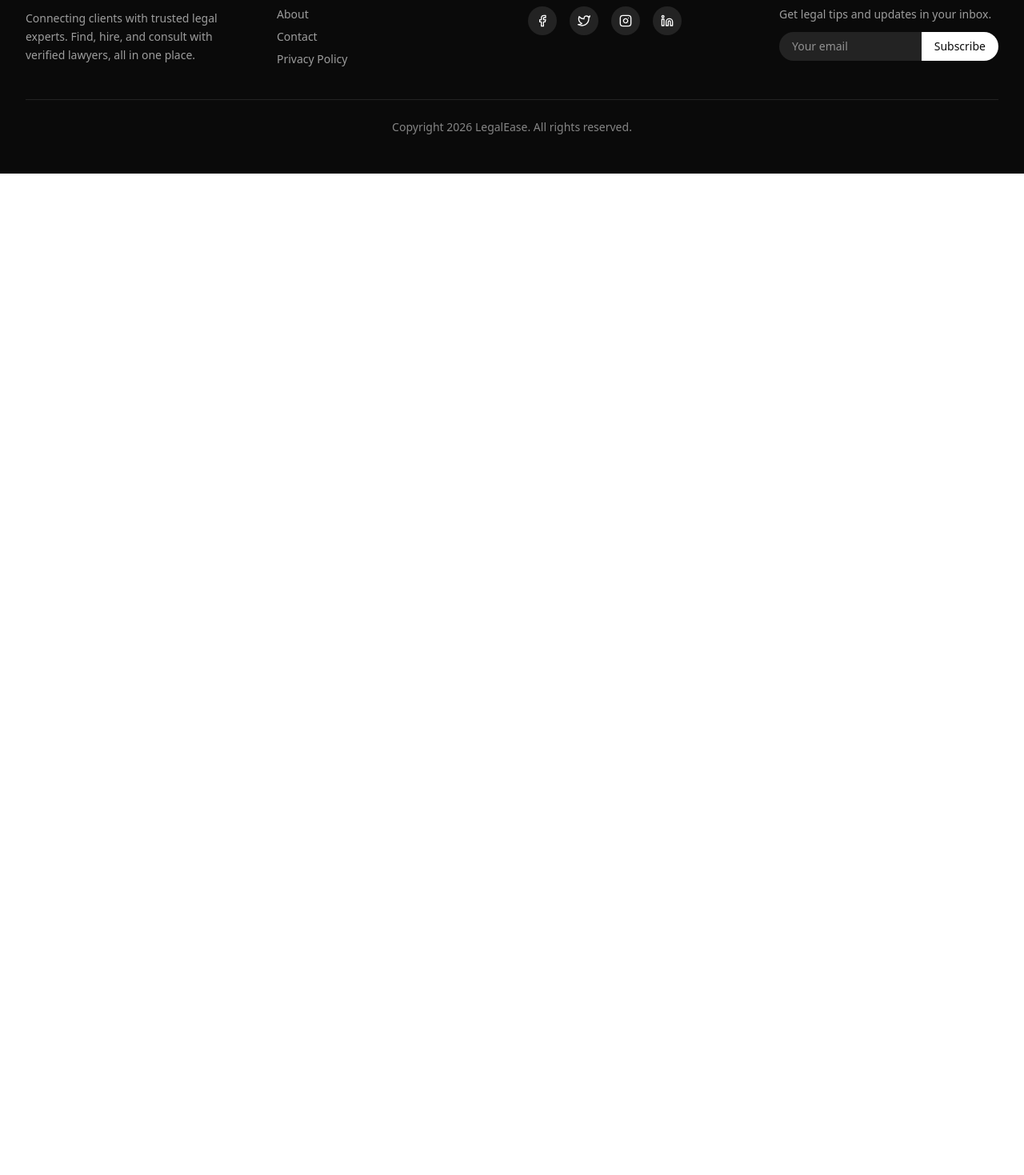
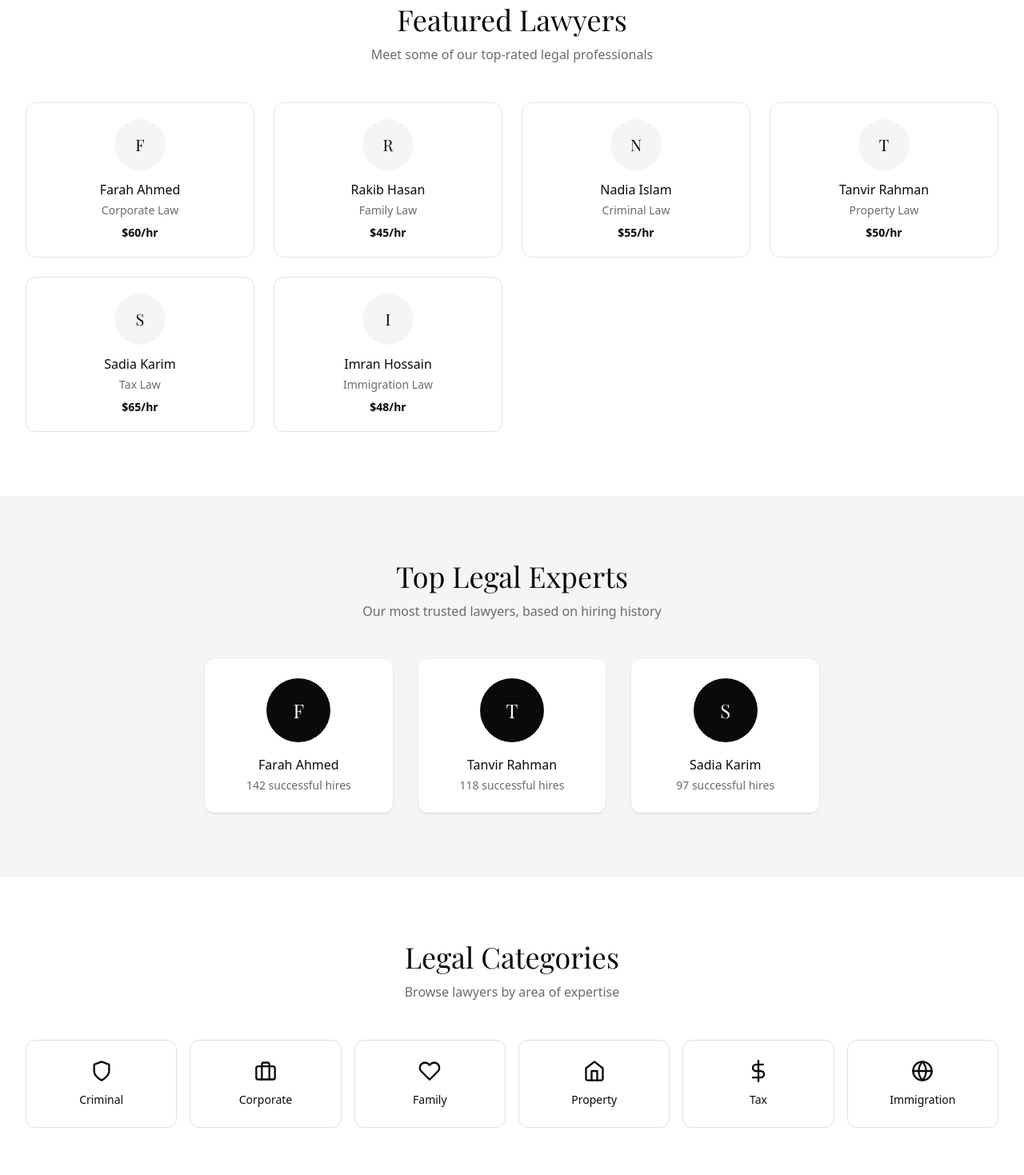
Before and after one commit to SultanaBristy226/Legalease-client, a Next.js app: page / in a window 1280 px wide. Shown: the part 781-2250 px from the top of the page at 80% size. Before the commit the page ends 998 px from the top, so only its background shows below. Built offline with nearby package versions, Linux system fonts and the light colour scheme.

Commit message:
Add Home page sections: Featured Lawyers, Top Experts, Legal Categories

```diff
--- a/src/app/page.tsx
+++ b/src/app/page.tsx
@@ -1,9 +1,15 @@
 import Hero from "@/components/Hero";
+import FeaturedLawyers from "@/components/FeaturedLawyers";
+import TopExperts from "@/components/TopExperts";
+import LegalCategories from "@/components/LegalCategories";
 
 export default function Home() {
   return (
     <main>
       <Hero />
+      <FeaturedLawyers />
+      <TopExperts />
+      <LegalCategories />
     </main>
   );
 }
--- /dev/null
+++ b/src/components/FeaturedLawyers.tsx
@@ -0,0 +1,52 @@
+"use client";
+
+import { motion } from "framer-motion";
+
+const placeholderLawyers = [
+  { id: 1, name: "Farah Ahmed", specialization: "Corporate Law", rate: 60 },
+  { id: 2, name: "Rakib Hasan", specialization: "Family Law", rate: 45 },
+  { id: 3, name: "Nadia Islam", specialization: "Criminal Law", rate: 55 },
+  { id: 4, name: "Tanvir Rahman", specialization: "Property Law", rate: 50 },
+  { id: 5, name: "Sadia Karim", specialization: "Tax Law", rate: 65 },
+  { id: 6, name: "Imran Hossain", specialization: "Immigration Law", rate: 48 },
+];
+
+export default function FeaturedLawyers() {
+  return (
+    <section className="py-20 max-w-7xl mx-auto px-4 sm:px-6 lg:px-8">
+      <div className="text-center mb-12">
+        <h2 className="font-heading text-3xl sm:text-4xl text-primary mb-3">
+          Featured Lawyers
+        </h2>
+        <p className="text-text-muted">
+          Meet some of our top-rated legal professionals
+        </p>
+      </div>
+
+      <div className="grid grid-cols-2 sm:grid-cols-3 lg:grid-cols-4 gap-6">
+        {placeholderLawyers.map((lawyer, index) => (
+          <motion.div
+            key={lawyer.id}
+            initial={{ opacity: 0, y: 20 }}
+            whileInView={{ opacity: 1, y: 0 }}
+            viewport={{ once: true }}
+            transition={{ duration: 0.5, delay: index * 0.08 }}
+            whileHover={{ scale: 1.03 }}
+            className="border border-gray-border rounded-xl p-5 text-center bg-white"
+          >
+            <div className="w-16 h-16 rounded-full bg-gray-soft mx-auto mb-3 flex items-center justify-center text-xl font-heading text-primary">
+              {lawyer.name.charAt(0)}
+            </div>
+            <h3 className="font-medium text-primary mb-1">{lawyer.name}</h3>
+            <p className="text-sm text-text-muted mb-2">
+              {lawyer.specialization}
+            </p>
+            <p className="text-sm font-semibold text-primary">
+              ${lawyer.rate}/hr
+            </p>
+          </motion.div>
+        ))}
+      </div>
+    </section>
+  );
+}
--- /dev/null
+++ b/src/components/LegalCategories.tsx
@@ -0,0 +1,44 @@
+"use client";
+
+import Link from "next/link";
+import { FiShield, FiBriefcase, FiHeart, FiHome, FiDollarSign, FiGlobe } from "react-icons/fi";
+
+const categories = [
+  { name: "Criminal", icon: FiShield },
+  { name: "Corporate", icon: FiBriefcase },
+  { name: "Family", icon: FiHeart },
+  { name: "Property", icon: FiHome },
+  { name: "Tax", icon: FiDollarSign },
+  { name: "Immigration", icon: FiGlobe },
+];
+
+export default function LegalCategories() {
+  return (
+    <section className="py-20 max-w-7xl mx-auto px-4 sm:px-6 lg:px-8">
+      <div className="text-center mb-12">
+        <h2 className="font-heading text-3xl sm:text-4xl text-primary mb-3">
+          Legal Categories
+        </h2>
+        <p className="text-text-muted">
+          Browse lawyers by area of expertise
+        </p>
+      </div>
+
+      <div className="grid grid-cols-2 sm:grid-cols-3 lg:grid-cols-6 gap-4">
+        {categories.map((category) => {
+          const Icon = category.icon;
+          return (
+            <Link
+              key={category.name}
+              href={`/browse-lawyers?category=${category.name}`}
+              className="border border-gray-border rounded-xl p-6 text-center hover:bg-primary hover:text-white transition group"
+            >
+              <Icon className="mx-auto mb-3 text-primary group-hover:text-white transition" size={28} />
+              <p className="text-sm font-medium">{category.name}</p>
+            </Link>
+          );
+        })}
+      </div>
+    </section>
+  );
+}
--- /dev/null
+++ b/src/components/TopExperts.tsx
@@ -0,0 +1,47 @@
+"use client";
+
+import { motion } from "framer-motion";
+
+const topExperts = [
+  { id: 1, name: "Farah Ahmed", hires: 142 },
+  { id: 2, name: "Tanvir Rahman", hires: 118 },
+  { id: 3, name: "Sadia Karim", hires: 97 },
+];
+
+export default function TopExperts() {
+  return (
+    <section className="py-20 bg-gray-soft">
+      <div className="max-w-7xl mx-auto px-4 sm:px-6 lg:px-8">
+        <div className="text-center mb-12">
+          <h2 className="font-heading text-3xl sm:text-4xl text-primary mb-3">
+            Top Legal Experts
+          </h2>
+          <p className="text-text-muted">
+            Our most trusted lawyers, based on hiring history
+          </p>
+        </div>
+
+        <div className="grid grid-cols-1 sm:grid-cols-3 gap-8 max-w-3xl mx-auto">
+          {topExperts.map((expert, index) => (
+            <motion.div
+              key={expert.id}
+              initial={{ opacity: 0, y: 20 }}
+              whileInView={{ opacity: 1, y: 0 }}
+              viewport={{ once: true }}
+              transition={{ duration: 0.5, delay: index * 0.1 }}
+              className="bg-white rounded-xl p-6 text-center shadow-sm"
+            >
+              <div className="w-20 h-20 rounded-full bg-primary text-white mx-auto mb-4 flex items-center justify-center text-2xl font-heading">
+                {expert.name.charAt(0)}
+              </div>
+              <h3 className="font-medium text-primary mb-1">{expert.name}</h3>
+              <p className="text-sm text-text-muted">
+                {expert.hires} successful hires
+              </p>
+            </motion.div>
+          ))}
+        </div>
+      </div>
+    </section>
+  );
+}
```
